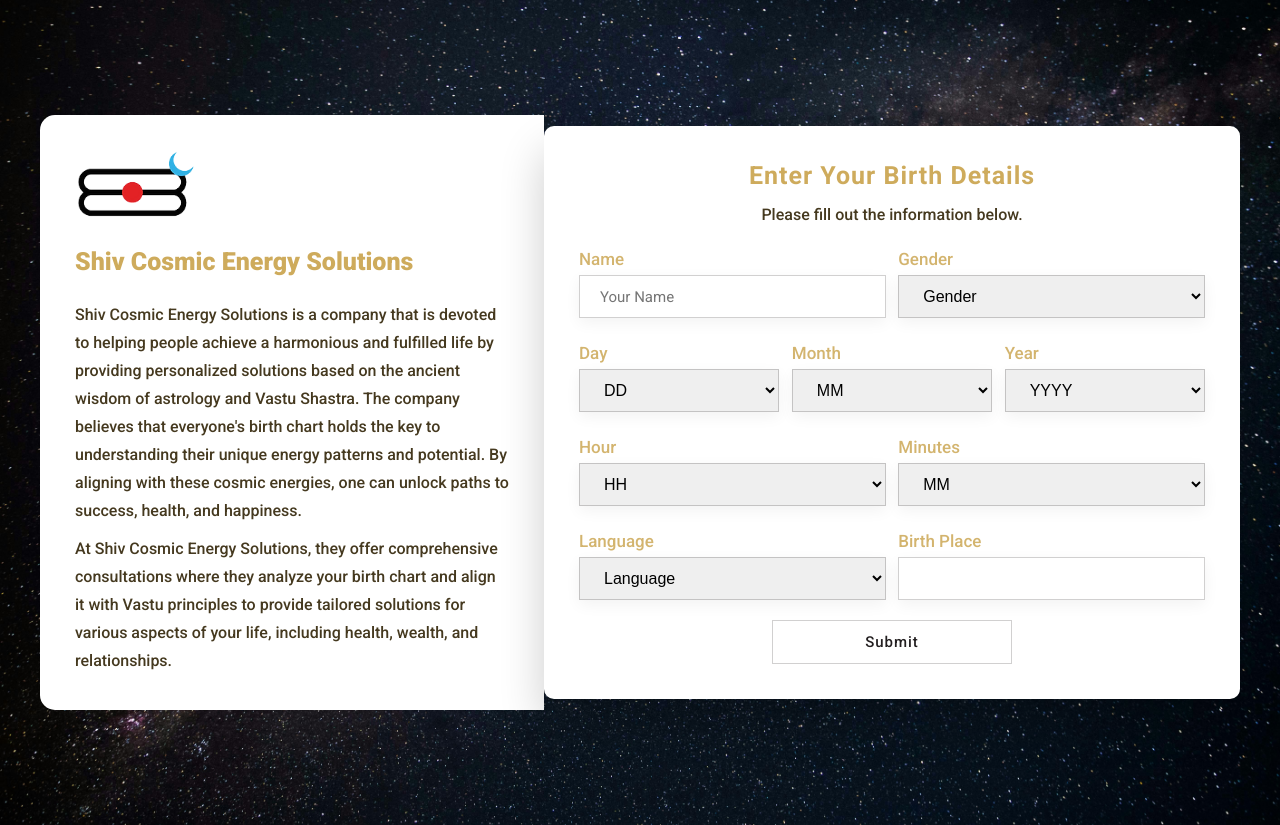
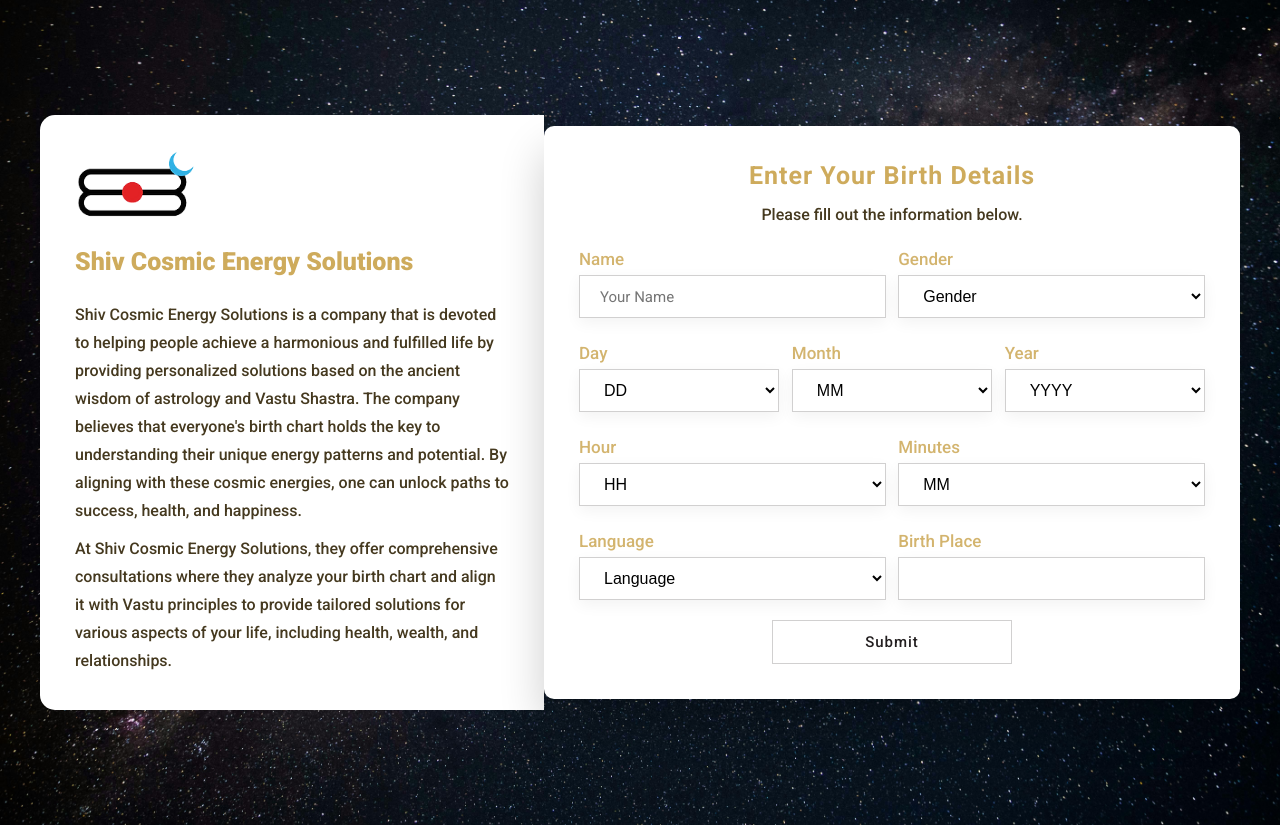
Before and after one commit to SharpMultimedia/Shiv-Cosmic, a Django app: page / in a window 1280 px wide. Run offline with Django 4.2, Linux system fonts and the light colour scheme; some libraries are stand-ins or nearby versions.

Commit message:
changes done in index page

```diff
--- a/static/css/style.css
+++ b/static/css/style.css
@@ -167,13 +167,22 @@ label {
     font-size: 16px;
     box-shadow: 0 5px 15px rgba(0, 0, 0, 0.05);
     transition: all 0.5s ease-in-out;
+}
 
+.inputBx select {
+    background: white;
 }
 
 .inputBx input:focus,
 select:focus {
     background: #f1f1f1;
+    outline: none;
 }
+
+/* .inputBx input.filled,
+.inputBx select.filled {
+    background-color: #F1E7D0;
+} */
 
 .selectBx {
     width: 32%;
--- a/templates/index.html
+++ b/templates/index.html
@@ -11,6 +11,7 @@
   <script src="https://maps.googleapis.com/maps/api/js?key=AIzaSyAw4lWm5g4yYzLaV1wB8pygAzx5Gq-MDo0&libraries=places"></script>
 
   <script>
+
     function initAutocomplete() {
         const input = document.getElementById('place');
         const autocomplete = new google.maps.places.Autocomplete(input);
@@ -73,6 +74,8 @@
             }
         });
     });
+
+
   </script>
 
 </head>
```
